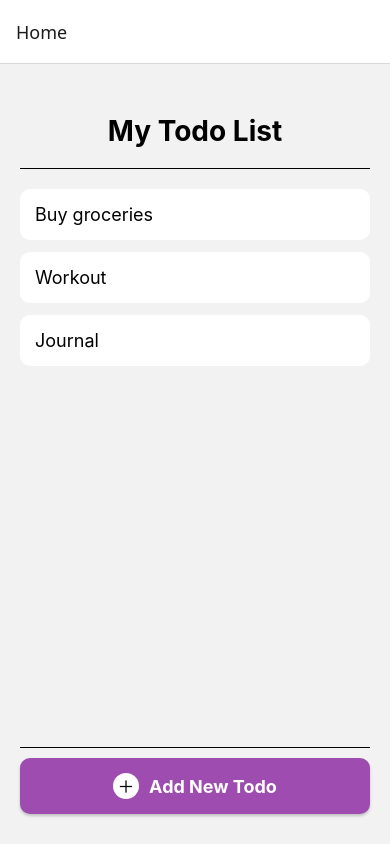
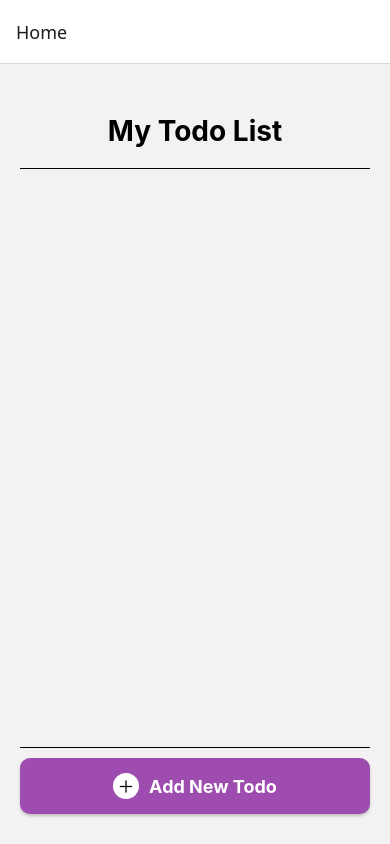
Before and after one commit to Pro-duck400/Assignment1_3701ICT_Ekaterina, a React Native app: screen /Home in a window 390 px wide. Built offline with nearby package versions, Linux system fonts and the light colour scheme.

Commit message:
Final Submission: Draft Version

```diff
--- a/package.json
+++ b/package.json
@@ -9,7 +9,7 @@
     "web": "expo start --web"
   },
   "dependencies": {
-    "@react-native-async-storage/async-storage": "^3.0.1",
+    "@react-native-async-storage/async-storage": "2.2.0",
     "@react-navigation/native": "^7.1.33",
     "@react-navigation/native-stack": "^7.14.4",
     "expo": "~55.0.4",
--- a/src/components/ListItems.js
+++ b/src/components/ListItems.js
@@ -1,22 +1,75 @@
-import { View, Text, StyleSheet } from "react-native";
+import { View, Text, StyleSheet, TouchableOpacity } from "react-native";
+import { useState } from "react";
+import { Ionicons } from "@expo/vector-icons";
 
-export default function ListItems({ title }) {
+export default function ListItems({ item, onDelete, onToggleComplete }) {
+  const [expanded, setExpanded] = useState(false);
+
   return (
-    <View style={styles.todoItem}>
-      <Text style={styles.todoText}>{title}</Text>
+    <View style={styles.container}>
+      <View style={styles.row}>
+        <Text style={[ styles.title, item.completed && styles.completedText, ]}>
+          {item.title}
+        </Text>
+        <TouchableOpacity onPress={() => setExpanded(!expanded)}>
+          <Ionicons name={expanded ? "caret-up-outline" : "caret-down-outline"} size={24} color="black" />
+        </TouchableOpacity>
+      </View>
+
+      {expanded && (
+        <>
+          <Text style={styles.description}>{item.description}</Text>
+          <View style={styles.controls}>
+            {!item.completed && (
+              <TouchableOpacity onPress={() => onToggleComplete(item.id)}>
+                <Ionicons name="checkmark-circle" size={28} color="green" />
+              </TouchableOpacity>
+            )}
+            <TouchableOpacity onPress={() => onDelete(item.id)}>
+              <Ionicons name="trash" size={28} color="red" />
+            </TouchableOpacity>
+          </View>
+        </>
+      )}
     </View>
   );
 }
 
 const styles = StyleSheet.create({
-  todoItem: {
-    backgroundColor: "#ffffff",
+  container: {
+    backgroundColor: "#fff",
     padding: 15,
     borderRadius: 10,
-    marginBottom: 12,
-    elevation: 3,
+    marginBottom: 10,
+    elevation: 2,
   },
-  todoText: {
+
+  row: {
+    flexDirection: "row",
+    justifyContent: "space-between",
+    alignItems: "center",
+  },
+
+  title: {
     fontSize: 18,
+    fontWeight: "bold",
+  },
+
+  completedText: {
+    textDecorationLine: "line-through",
+    color: "gray",
+  },
+
+  description: {
+    marginTop: 10,
+    fontSize: 16,
+    color: "#555",
+  },
+
+  controls: {
+    flexDirection: "row",
+    justifyContent: "space-between",
+    marginTop: 15,
+    paddingHorizontal: 10,
   },
 });
--- a/src/screens/Home.js
+++ b/src/screens/Home.js
@@ -1,24 +1,62 @@
-import { View, StyleSheet } from "react-native";
+import { View, StyleSheet, FlatList } from "react-native";
+import { useState, useEffect } from "react";
+import AsyncStorage from "@react-native-async-storage/async-storage";
+import { useNavigation, useIsFocused } from "@react-navigation/native";
+
 import ListItems from "../components/ListItems";
 import Title from "../components/Title";
 import AddButton from "../components/AddButton";
 
-export default function Home({ navigation }) {
-  const listItems = [
-    {id: 1, title: "Buy groceries"},
-    {id: 2, title: "Workout"},
-    {id: 3, title: "Journal"},
-  ];
+export default function Home() {
+  const [todos, setTodos] = useState([]);
+  const navigation = useNavigation();
+  const isFocused = useIsFocused();
+  useEffect(() => {
+    loadTodos();
+  }, [isFocused]);
+
+  const loadTodos = async () => {
+    try {
+      const storedTodos = await AsyncStorage.getItem("TODOS");
+      if (storedTodos) {
+        setTodos(JSON.parse(storedTodos));
+      } else {
+        setTodos([]);
+      }
+    } catch (error) {
+      console.log("Error loading todos:", error);
+    }
+  };
+
+  const saveTodos = async (updatedTodos) => {
+    try {
+      await AsyncStorage.setItem("TODOS", JSON.stringify(updatedTodos));
+    } catch (error) {
+      console.log("Error saving todos:", error);
+    }
+  };
+
+  const deleteTodo = (id) => {
+    const updated = todos.filter((item) => item.id !== id);
+    setTodos(updated);
+    saveTodos(updated);
+  };
+
+  const toggleComplete = (id) => {
+    const updated = todos.map((item) =>
+      item.id === id ? { ...item, completed: !item.completed } : item
+    );
+    setTodos(updated);
+    saveTodos(updated);
+  };
 
   return (
     <View style={styles.homeContainer}>
       <Title>My Todo List</Title>
       <View style={styles.lineDivider} />
-      <View style={styles.listContainer}>
-        {listItems.map((item) => (
-          <ListItems key={item.id} title={item.title} />
-        ))}
-      </View>
+      <FlatList data={todos} keyExtractor={(item) => item.id} renderItem={({ item }) => (
+          <ListItems item={item} onDelete={deleteTodo} onToggleComplete={toggleComplete} />
+        )}/>
       <View style={styles.lineDivider} />
       <AddButton buttonName="Add New Todo" onPress={() => navigation.navigate("NewTodoScreen")} />
     </View>
@@ -31,10 +69,6 @@ const styles = StyleSheet.create({
     backgroundColor: "#f2f2f2",
     padding: 20,
   },
-  listContainer: {
-    flex: 1,
-    marginTop: 10,
-  },
   lineDivider: {
     height: 1,
     backgroundColor: "black",
--- a/src/screens/NewTodoScreen.js
+++ b/src/screens/NewTodoScreen.js
@@ -1,12 +1,45 @@
-import { View, TextInput, StyleSheet, Text } from "react-native";
+import { View, TextInput, StyleSheet, Text, Alert } from "react-native";
 import Title from "../components/Title";
 import BackButton from "../components/BackButton";
 import SaveButton from "../components/SaveButton";
 import { useState } from "react";
+import AsyncStorage from "@react-native-async-storage/async-storage";
+import { validateTodo } from "../utils/Validation";
 
 export default function NewTodoScreen({ navigation }) {
   const [todoTitle, setTodoTitle] = useState("");
   const [todoDescription, setTodoDescription] = useState("");
+
+  const manageSave = async () => {
+    const result = validateTodo(todoTitle, todoDescription);
+
+    if (!result.valid) {
+      Alert.alert("ERROR", result.message);
+      return;
+    }
+
+    const newTodo = {
+      id: Date.now().toString() + Math.random().toString(36).substring(2, 9),
+      title: todoTitle,
+      description: todoDescription,
+      completed: false,
+    };
+
+    try {
+      const storedTodos = await AsyncStorage.getItem("TODOS");
+      const todos = storedTodos ? JSON.parse(storedTodos) : [];
+      const updatedTodos = [...todos, newTodo];
+
+      await AsyncStorage.setItem("TODOS", JSON.stringify(updatedTodos));
+
+      setTodoTitle("");
+      setTodoDescription("");
+      Alert.alert("Success", "Todo Added Successfully");
+    } catch (error) {
+      console.log("Error saving todo:", error);
+      Alert.alert("Error", "Failed to save todo. Try again.");
+    }
+  };
 
   return (
     <View style={styles.container}>
@@ -19,8 +52,8 @@ export default function NewTodoScreen({ navigation }) {
         <TextInput style={styles.descriptionInput} placeholder="Add your description" value={todoDescription} onChangeText={setTodoDescription} multiline={true} numberOfLines={4} textAlignVertical="top"/>
       </View>
       <View style={styles.buttonRow}>
-        <BackButton buttonName="Cancel" onPress={() => navigation.goBack()} />
-        <SaveButton buttonName="Save" />
+                <BackButton buttonName="Back" onPress={() => navigation.goBack()} />
+        <SaveButton buttonName="Save" onPress={manageSave}/>
       </View>
     </View>
   );
--- /dev/null
+++ b/src/utils/Validation.js
@@ -0,0 +1,9 @@
+export function validateTodo(title, description) {
+  if (!title.trim() || !description.trim()) {
+    return {
+      valid: false,
+      message: "Todo Title and Description can't be empty.",
+    };
+  }
+  return { valid: true };
+}
```
Also changed, not shown: 1 other file (tests, documents, lock files or other folders).
